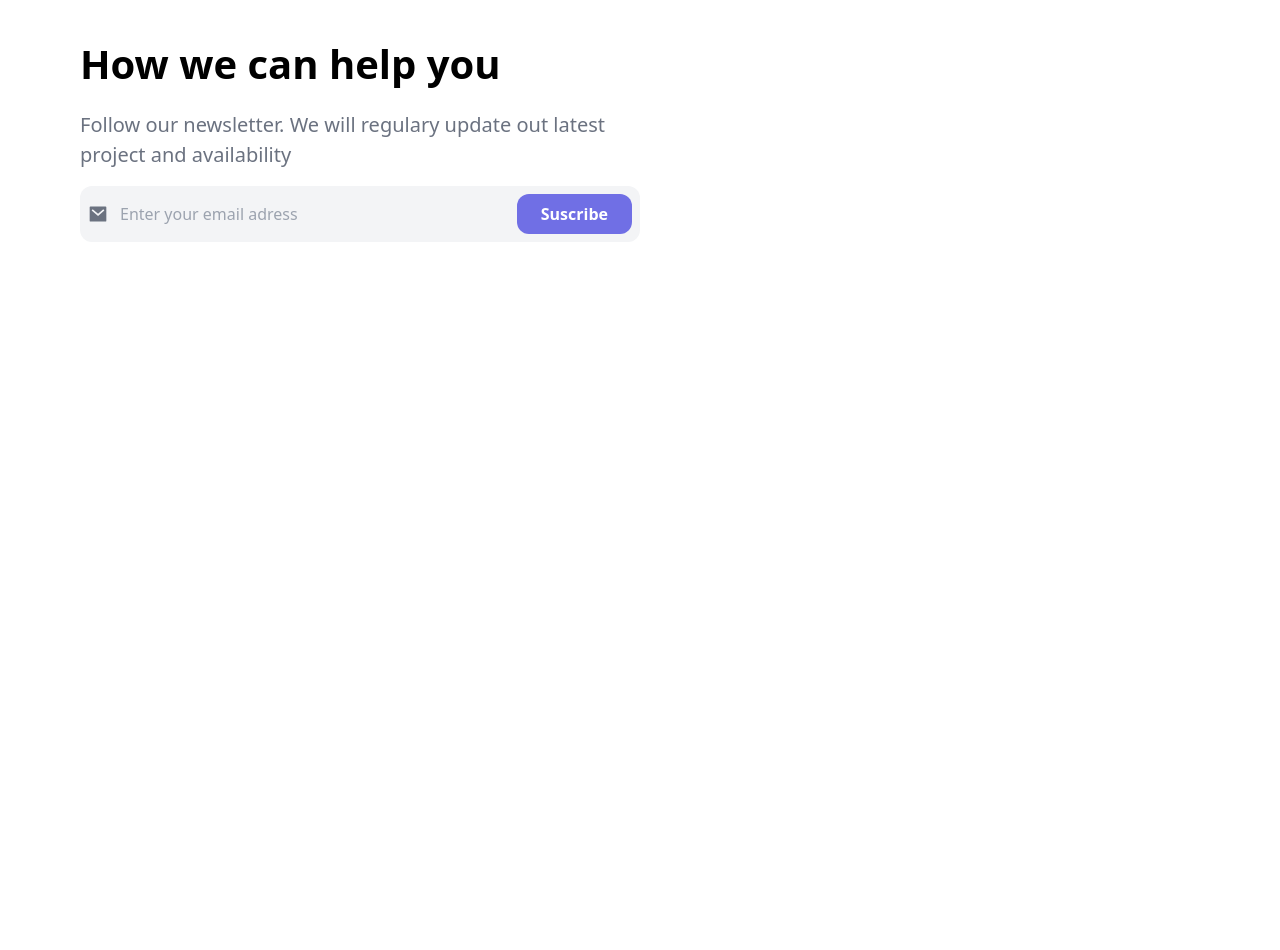
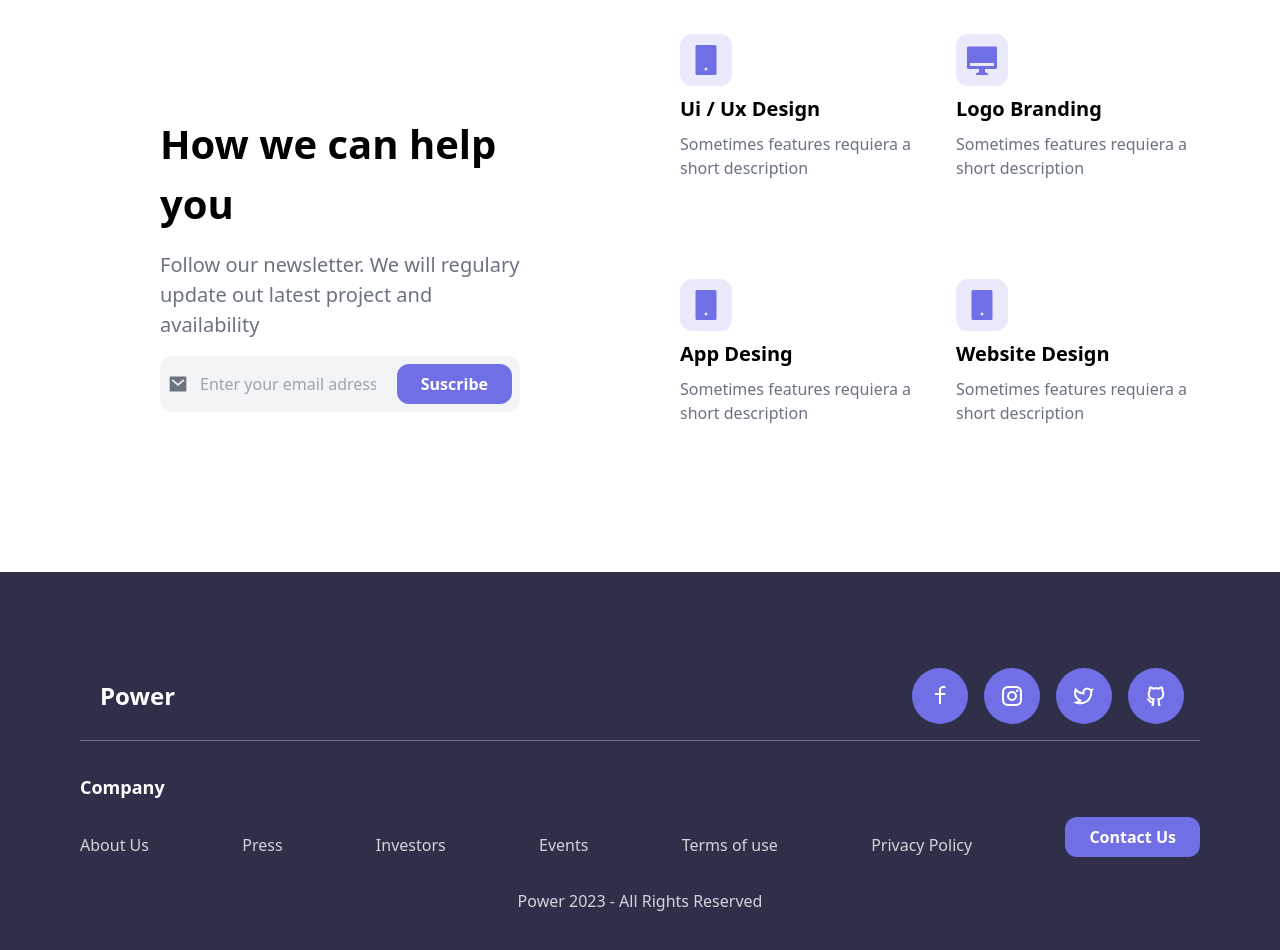
Before and after one commit to Nicoogf/landingPage, a React (Vite) app: page / in a window 1280 px wide. Shown: the part 2560-3510 px from the top of the page. Before the commit the page ends 2882 px from the top, so only its background shows below. Built offline with nearby package versions, Linux system fonts and the light colour scheme.

Commit message:
Se termina diseño

```diff
--- a/src/App.jsx
+++ b/src/App.jsx
@@ -4,6 +4,7 @@ import Client from "./components/Client"
 import Works from "./components/Works";
 import Reviews from "./components/Reviews";
 import Services from "./components/Services";
+import Footer from "./components/Footer";
 
 function App() {
 
@@ -17,6 +18,7 @@ function App() {
         <Works />
         <Reviews />
         <Services />
+        <Footer />
       </div>
 
   )
--- /dev/null
+++ b/src/components/Footer.jsx
@@ -0,0 +1,61 @@
+import {
+     RiFacebookLine, RiGithubLine, RiInstagramLine, RiTwitterLine
+
+} from "react-icons/ri" ;
+
+function Footer() {
+  return (
+    <footer className= "bg-footer p-8 xl:p-20 ">
+        <div className="flex flex-col md:flex-row items-center justify-between  gap-4 border-b border-gray-500 p-4">
+
+            <div className="w-1/6">
+                <a href="#">
+                    <span className="text-2xl font-bold relative p-1 bg-footer text-white">
+                        Power
+                    </span>
+                </a>
+            </div>
+
+
+            <nav className="flex items-center gap-4">
+                <a href="" className="block text-2xl text-white p-4 bg-primary rounded-full">
+                    <RiFacebookLine /> {" "}
+                </a>
+                <a href="" className="block text-2xl text-white p-4 bg-primary rounded-full">
+                    <RiInstagramLine /> {" "}
+                </a>
+                <a href="" className="block text-2xl text-white p-4 bg-primary rounded-full">
+                    <RiTwitterLine /> {" "}
+                </a>
+                <a href="" className="block text-2xl text-white p-4 bg-primary rounded-full">
+                    <RiGithubLine /> {" "}
+                </a>
+            </nav>
+        </div>
+
+
+        <div className="mt-8">
+            <h3 className="text-lg font-bold text-white text-center md:text-left">Company</h3>
+            <nav className="mt-4 flex flex-col md:flex-row items-center justify-between gap-4">
+                <a href="" className="text-gray-300 mt-4 hover:text-white transition-colors">About Us</a>
+                <a href="" className="text-gray-300 mt-4 hover:text-white transition-colors">Press</a>
+                <a href="" className="text-gray-300 mt-4 hover:text-white transition-colors">Investors</a>
+                <a href="" className="text-gray-300 mt-4 hover:text-white transition-colors">Events</a>
+                <a href="" className="text-gray-300 mt-4 hover:text-white transition-colors">Terms of use</a>
+                <a href="" className="text-gray-300 mt-4 hover:text-white transition-colors">Privacy Policy</a>
+                <button type="submit" className=" font-semibold py-2 px-6 bg-primary text-white rounded-xl"> Contact Us</button>
+            </nav>
+        </div>
+
+        <div className="mt-8">
+            <p className="text-gray-300 text-center">Power 2023 - All Rights Reserved </p>
+        </div>
+
+
+
+
+    </footer>
+  )
+}
+
+export default Footer
--- a/src/components/Services.jsx
+++ b/src/components/Services.jsx
@@ -1,11 +1,12 @@
-import { RiMailFill } from "react-icons/ri" ;
+import { RiMacFill, RiMailFill, RiSmartphoneFill } from "react-icons/ri" ;
 
 function Services() {
   return (
-    <div>
 
-        <div className='grid grid-cols-1 md:grid-cols-2 p-8 xl:p-20'>
-            <div className='flex flex-col gap-4'>
+
+        <div className='grid grid-cols-1 md:grid-cols-2 gap-8 md:gap-20 p-8 md:p-12 xl:p-20'>
+
+        <div className='flex flex-col gap-4 xl:p-20'>
                 <h2 className='text-[40px] font-bold'> How we can help you</h2>
                 <p className="text-[20px] text-gray-500"> Follow our newsletter. We will regulary update out latest project and availability </p>
 
@@ -20,15 +21,37 @@ function Services() {
                         <button type="submit" className="absolute font-semibold py-2 px-6 bg-primary text-white rounded-xl top-1/2  -translate-y-1/2 right-2"> Suscribe</button>
                     </div>
                 </form>
+        </div>
+
+        <div className="grid grid-cols-1 md:grid-cols-2 gap-8 ">
+            <div className="flex flex-col gap-2">
+            <RiSmartphoneFill  className="text-4xl p-2 bg-secondary text-primary box-content rounded-xl"/>
+            <h3 className="text-[20px] font-bold">Ui / Ux Design</h3>
+            <p className="text-gray-500">Sometimes features requiera a short description</p>
+            </div>
+            <div className="flex flex-col gap-2">
+            <RiMacFill  className="text-4xl p-2 bg-secondary text-primary box-content rounded-xl"/>
+            <h3 className="text-[20px] font-bold">Logo Branding</h3>
+            <p className="text-gray-500">Sometimes features requiera a short description</p>
+            </div>
+            <div className="flex flex-col gap-2">
+            <RiSmartphoneFill  className="text-4xl p-2 bg-secondary text-primary box-content rounded-xl"/>
+            <h3 className="text-[20px] font-bold">App Desing</h3>
+            <p className="text-gray-500">Sometimes features requiera a short description</p>
+            </div>
+            <div className="flex flex-col gap-2">
+            <RiSmartphoneFill  className="text-4xl p-2 bg-secondary text-primary box-content rounded-xl"/>
+            <h3 className="text-[20px] font-bold">Website Design</h3>
+            <p className="text-gray-500">Sometimes features requiera a short description</p>
             </div>
         </div>
-        {/*Servicios*/}
-
-        <div>
 
         </div>
 
-    </div>
+
+
+
+
   )
 }
 
--- a/tailwind.config.js
+++ b/tailwind.config.js
@@ -8,7 +8,8 @@ export default {
     extend: {
       colors:{
         primary:"#706FE5",
-        secondary:"#EAEAFC"
+        secondary:"#EAEAFC",
+        footer:"#2f2f4a"
       }
     },
   },
```
